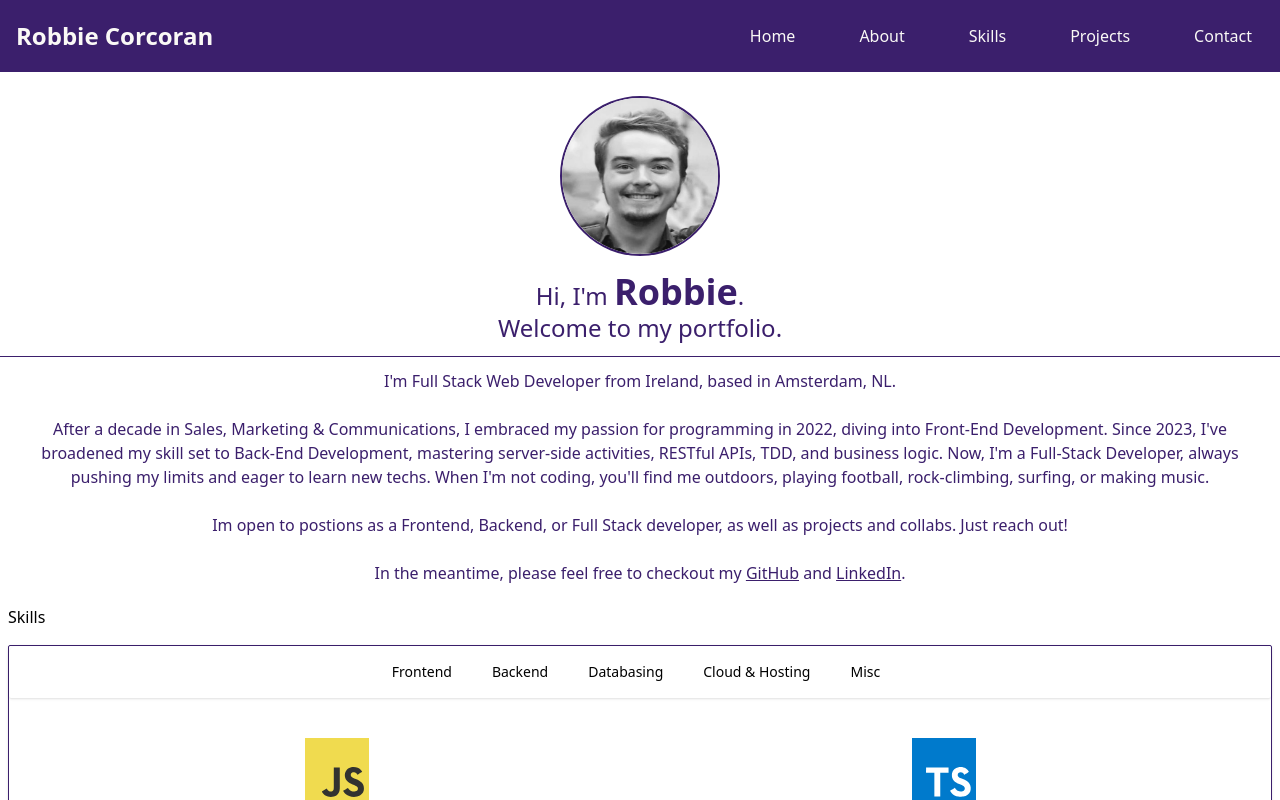
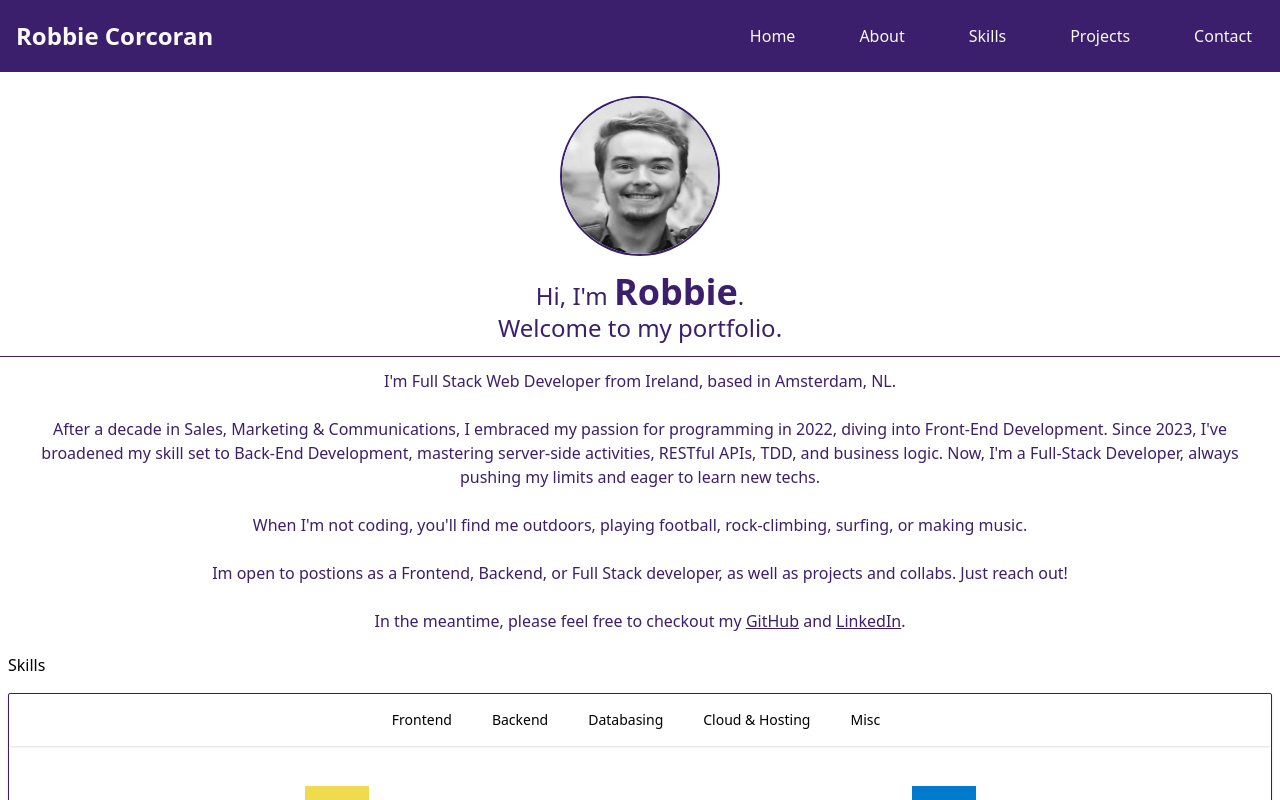
Before and after one commit to Robbie-Corcoran/Portfolio-Site, a React (Vite) app: page / in a window 1280 px wide. Shown: the top 800 px of the page. Built offline with nearby package versions, Linux system fonts and the light colour scheme.

Commit message:
Intro Update

```diff
--- a/src/components/Intro.tsx
+++ b/src/components/Intro.tsx
@@ -28,9 +28,12 @@ const Intro = () => {
               Development. Since 2023, I've broadened my skill set to Back-End
               Development, mastering server-side activities, RESTful APIs, TDD,
               and business logic. Now, I'm a Full-Stack Developer, always
-              pushing my limits and eager to learn new techs. When I'm not
-              coding, you'll find me outdoors, playing football, rock-climbing,
-              surfing, or making music.
+              pushing my limits and eager to learn new techs.
+            </p>
+            <br />
+            <p>
+              When I'm not coding, you'll find me outdoors, playing football,
+              rock-climbing, surfing, or making music.
             </p>
             <br />
             <p>
```
